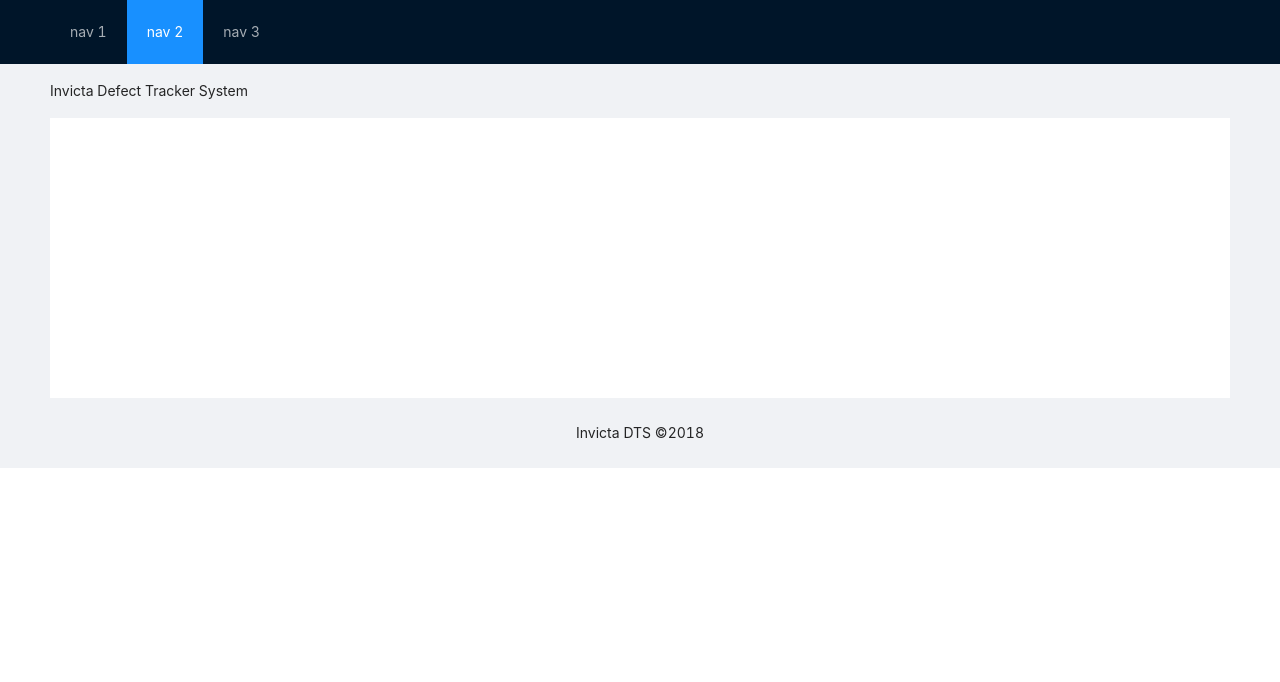
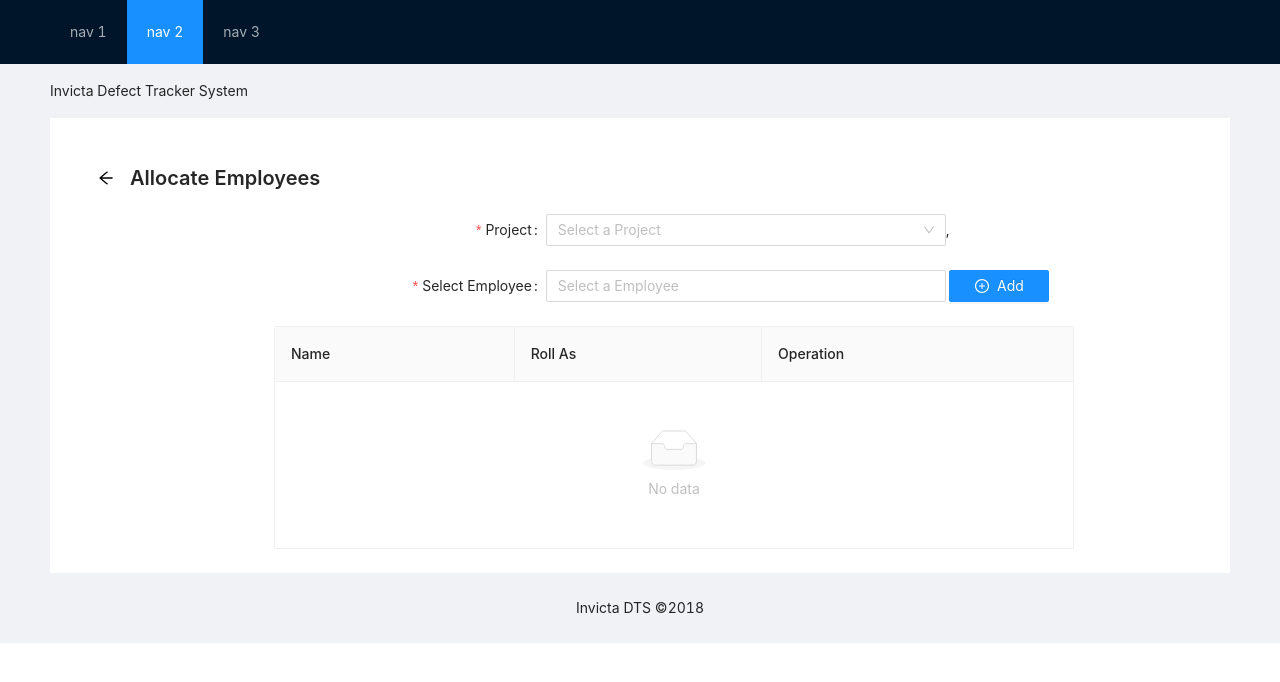
Before and after one commit to Lavanjan/Invicta-DTS, a React (Create React App) app: page /employee-allocation in a window 1280 px wide. Shown: the top 682 px of the page. Built offline with nearby package versions, Linux system fonts and the light colour scheme.

Commit message:
Employee Allocation

```diff
--- a/package.json
+++ b/package.json
@@ -10,6 +10,7 @@
     "antd": "^4.3.5",
     "react": "^16.13.1",
     "react-dom": "^16.13.1",
+    "react-highlight-words": "^0.16.0",
     "react-router-dom": "^5.2.0",
     "react-scripts": "3.4.1"
   },
--- a/src/components/addDefectDetails/AddDefectDetails.js
+++ b/src/components/addDefectDetails/AddDefectDetails.js
@@ -1,12 +1,14 @@
 import React, { Component } from 'react'
 import { Typography } from 'antd';
-import { Form, Input, Button, Select,message} from 'antd';
+import { Form, Input, Button, Select, message } from 'antd';
 import { PageHeader } from 'antd';
-import {PlusCircleOutlined,ClearOutlined} from '@ant-design/icons';
+import { PlusCircleOutlined, ClearOutlined } from '@ant-design/icons';
+import { Link } from 'react-router-dom';
+
 
 const success = () => {
     message.success('This is a success message');
-  };
+};
 const { Option } = Select;
 const { TextArea } = Input;
 const { Title } = Typography;
@@ -28,7 +30,9 @@ const validateMessages = {
         range: '${label} must be between ${min} and ${max}',
     },
 };
+
 export class AddDefectDetails extends Component {
+    formRef = React.createRef();
 
     constructor(props) {
         super(props)
@@ -44,10 +48,9 @@ export class AddDefectDetails extends Component {
     };
 
     handleSubmit = (event) => {
-        alert("sss");
-        message.success('This is a success message')
-        event.preventDefault()
-       }
+        message.success('Add New Defect Successfully');
+        this.formRef.current.resetFields();
+    }
     render() {
 
         return (
@@ -57,7 +60,15 @@ export class AddDefectDetails extends Component {
                     onBack={() => null}
                     title="Add New Defect"
                 />
-                <Form {...layout} onFinish={this.handleSubmit} name="nest-messages" validateMessages={validateMessages}>
+                <Form {...layout} onFinish={this.handleSubmit} ref={this.formRef} name="nest-messages" validateMessages={validateMessages}>
+                    <Form.Item
+                        name="defectId"
+                        label="Defect ID"
+                        value={this.state.defectId}
+                        onChange={this.handleChange}
+                    >
+                        <Input placeholder="DT001" disabled />
+                    </Form.Item>
                     <Form.Item
                         name="defect"
                         label="Defect"
@@ -239,6 +250,17 @@ export class AddDefectDetails extends Component {
                         <Button type="primary" htmlType="submit" style={{ width: 100 }}>
                             <PlusCircleOutlined />  Submit
                         </Button>
+                        &nbsp;
+                        <Link to="/employee-allocation">
+                            <Button
+                                type="success"
+                                style={{
+                                    width:100
+                                }}
+                            >
+                                Add New Defect
+                            </Button>
+                        </Link>
 
                     </Form.Item>
                 </Form>
--- a/src/components/body/body.js
+++ b/src/components/body/body.js
@@ -3,6 +3,7 @@ import { Route } from 'react-router-dom';
 
 import ViewDefectDetails from './../viewDefectDetails/ViewDefectDetails';
 import AddDefectDetails from './../addDefectDetails/AddDefectDetails';
+import EmployeeAllocation from './../employeeAllocation/EmplyeeAllocation'
 
 export class body extends Component {
     render() {
@@ -11,6 +12,7 @@ export class body extends Component {
                 {/* <ViewDefectDetails /> */}
                 <Route exact path = "/" component = { ViewDefectDetails } />
                 <Route path = "/add-defect" component = { AddDefectDetails } />
+                <Route path = "/employee-allocation" component = { EmployeeAllocation } />
             </div>
         )
     }
--- a/src/components/employeeAllocation/EmplyeeAllocation.js
+++ b/src/components/employeeAllocation/EmplyeeAllocation.js
@@ -1,11 +1,186 @@
 import React, { Component } from 'react'
+import { Form, Input, Button, Select,Table,Popconfirm} from 'antd';
+import { PlusCircleOutlined, ClearOutlined } from '@ant-design/icons';
+import {DeleteOutlined} from '@ant-design/icons';
+import { PageHeader } from 'antd';
 
+
+
+const layout = {
+    labelCol: {
+        span: 10,
+    },
+    wrapperCol: {
+        span: 16,
+    },
+};
+
+const { Option } = Select;
 export class EmplyeeAllocation extends Component {
+    constructor(props) {
+        super(props);
+        this.state={
+            items:[],
+            currentItem:{
+                text:[],
+                key:''
+            }
+
+        }
+        this.columns = [
+            {
+                title: 'Name',
+                dataIndex: 'name',
+                width: '30%',
+
+            },
+            {
+                title: 'Roll As',
+                dataIndex: 'roll-as',
+                render: (text, record) =>
+                    this.state.dataSource.length >= 1 ? (
+                        <Select
+                            showSearch
+                            style={{ width: 200 }}
+                            placeholder="Select Roll As"
+                            optionFilterProp="children"
+                            filterOption={(input, option) =>
+                                option.children.toLowerCase().indexOf(input.toLowerCase()) >= 0
+                            }
+                        >
+                            <Option value="04">Project Manager</Option>
+                            <Option value="05">Team Lead</Option>
+                        </Select>
+                    ) : null,
+            },
+            {
+                title: 'Operation',
+                dataIndex: 'operation',
+                render: (text, record) =>
+                    this.state.dataSource.length >= 1 ? (
+                        <Popconfirm title="Sure to delete?" onConfirm={() => this.handleDelete(record.key)}>
+                            <a><DeleteOutlined /></a>
+                        </Popconfirm>
+                    ) : null,
+            },
+
+        ];
+        // this.state = {
+        //     dataSource: [
+        //         {
+        //             key: '0',
+        //             name: 'Edward King 0',
+
+
+        //         },
+        //         {
+        //             key: '1',
+        //             name: 'Edward King 1',
+
+
+        //         },
+        //     ],
+        //     count: 2,
+        // };
+    }
+
+    handleDelete = key => {
+        const dataSource = [...this.state.dataSource];
+        this.setState({
+            dataSource: dataSource.filter(item => item.key !== key),
+        });
+    };
+    handleChange = (event) => {
+        this.setState({
+            [event.target.name]: event.target.value,
+        });
+    };
+
     render() {
+        const { dataSource } = this.state;
         return (
             <div>
+                <PageHeader
+                    className="site-page-header"
+                    onBack={() => null}
+                    title="Allocate Employees"
+                />
+                <Form {...layout} name="employee-allocation" onFinish={this.onAdd}>
+                    <Form.Item
+                        name="project"
+                        label="Project"
+                        rules={[
+                            {
+                                required: true,
+                            },
+                        ]}
+                    >
+                        <Select
+                            showSearch
+                            style={{ width: 400 }}
+                            placeholder="Select a Project"
+                            optionFilterProp="children"
+                            name="project"
+                            value={this.state.project}
+                            onSelect={this.handleChange}
+                            filterOption={(input, option) =>
+                                option.children.toLowerCase().indexOf(input.toLowerCase()) >= 0
+                            }
+                        >
+                            <Option value="01">Project-01</Option>
+                            <Option value="02">Project-02</Option>
+                            <Option value="03">Project-03</Option>
+                            <Option value="04">Project-04</Option>
+                            <Option value="05">Project-05</Option>
+                        </Select>,
+                </Form.Item>
+                    <Form.Item
+                        name="select-employee"
+                        label="Select Employee"
+                        rules={[
+                            {
+                                required: true,
+                            }
+                        ]}>
+                        <Select
+                            mode="multiple"
+                            style={{ width: 400 }}
+                            placeholder="Please select"
+                            placeholder="Select a Employee"
+                            optionFilterProp="children"
+                            name="employee"
+                            value={this.state.employee}
+                            onChange={this.handleChange}
 
-            </div>
+                            filterOption={(input, option) =>
+                                option.children.toLowerCase().indexOf(input.toLowerCase()) >= 0
+                            }
+                        >
+                            <Option value="01">Employee-01</Option>
+                            <Option value="02">Employee-02</Option>
+                            <Option value="03">Employee-03</Option>
+                            <Option value="04">Employee-04</Option>
+                            <Option value="05">Employee-05</Option>
+                            <Option value="06">sivapiriyan-05</Option>
+                            <Option value="07">sivathanushan-05</Option>
+                            <Option value="08">sivakumar-05</Option>
+                        </Select>
+                        &nbsp;
+                        <Button type="primary" htmlType="submit" style={{ width: 100 }}>
+                            <PlusCircleOutlined />  Add
+                        </Button>
+                    </Form.Item>
+                </Form>
+                <Table
+                    // components={components}
+                    bordered
+                    dataSource={dataSource}
+                    columns={this.columns}
+                    style={{width:800,marginLeft:200}}
+                />
+
+
+            </div >
         )
     }
 }
--- a/src/components/viewDefectDetails/ViewDefectDetails.js
+++ b/src/components/viewDefectDetails/ViewDefectDetails.js
@@ -1,7 +1,6 @@
 import React, { Component } from 'react'
 import ReactDOM from 'react-dom';
 import { Link } from 'react-router-dom';
-
 import { Table, Input, Button, Space, Tag } from 'antd';
 import Highlighter from 'react-highlight-words';
 import { SearchOutlined } from '@ant-design/icons';
```
Also changed, not shown: 1 other file (tests, documents, lock files or other folders).
